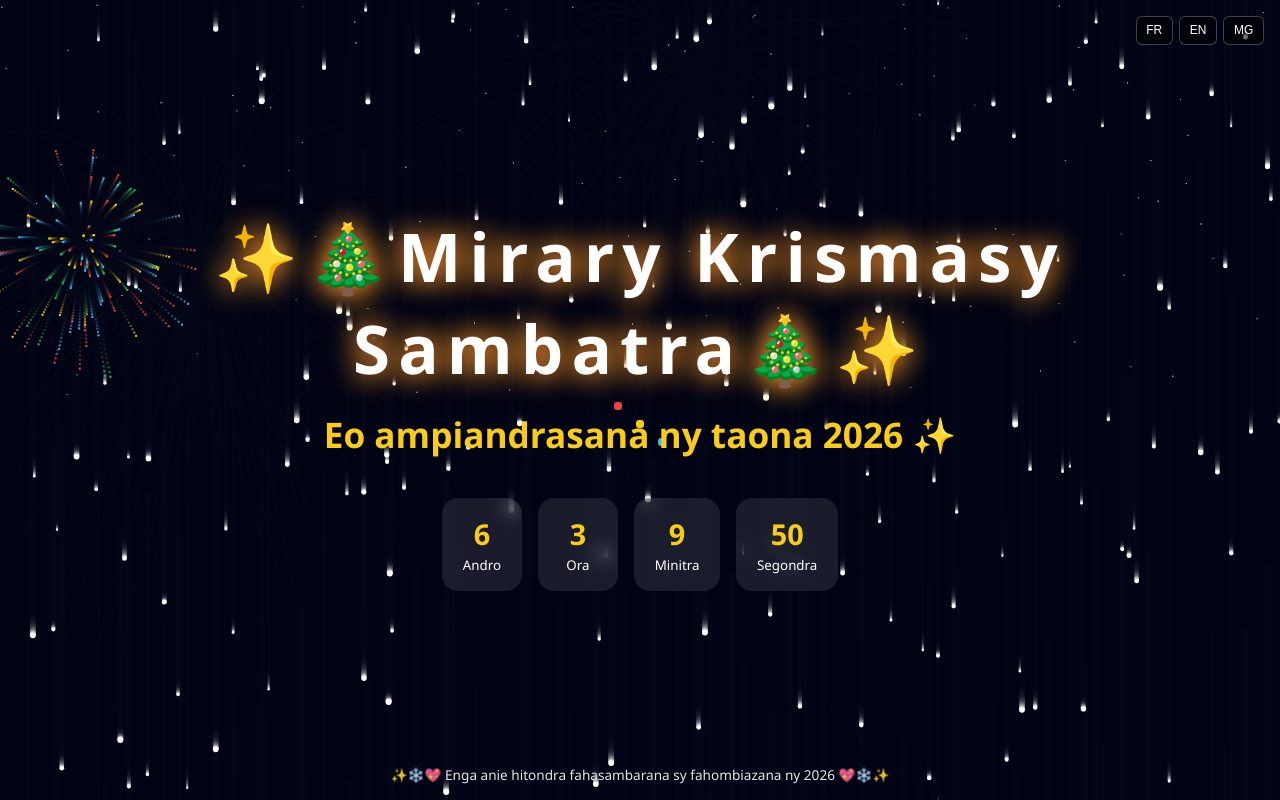
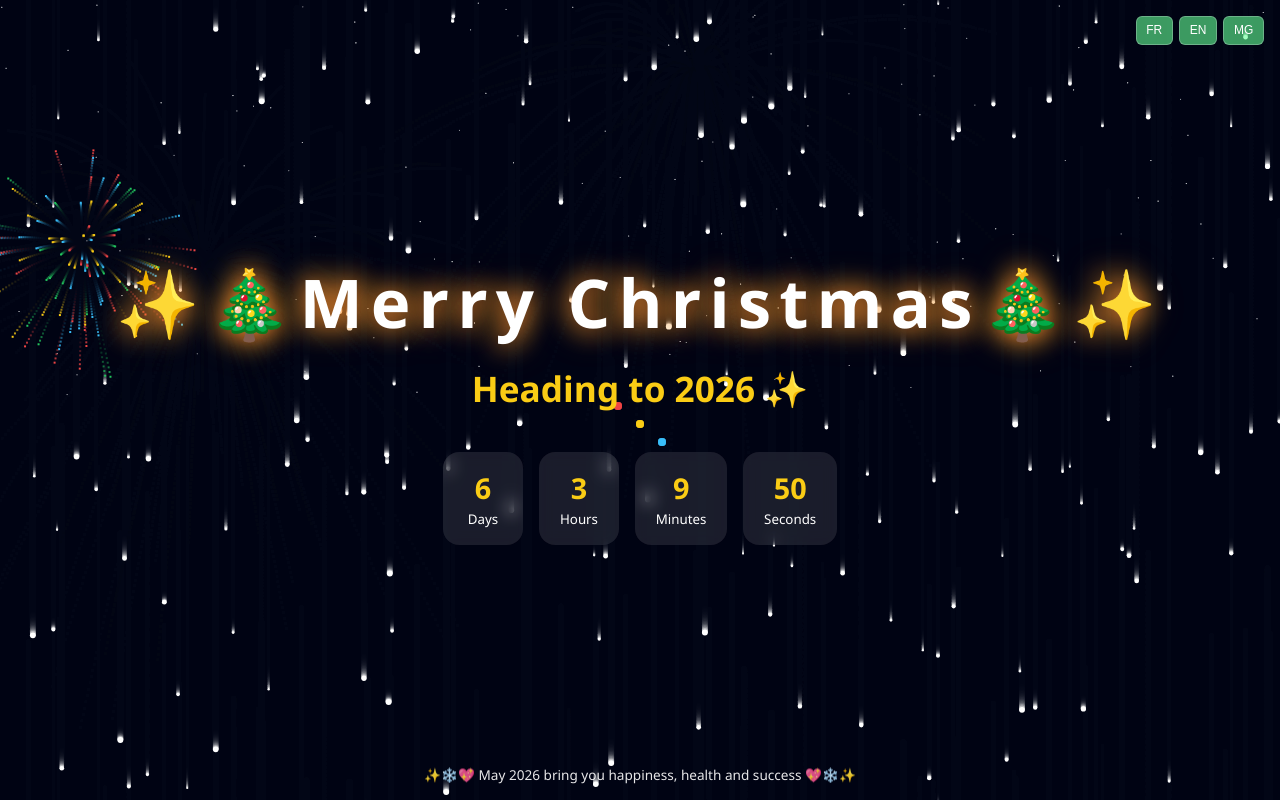
Before and after one commit to mickaelt1410-spec/noel, a plain HTML site: page christmas.html in a window 1280 px wide. Drawn offline with Linux system fonts and the light colour scheme.

Commit message:
Update christmas.html

```diff
--- a/christmas.html
+++ b/christmas.html
@@ -15,7 +15,7 @@ h2{margin-top:1rem;font-size:clamp(1.2rem,4vw,2.2rem);color:var(--gold)}
 .box{background:rgba(255,255,255,.1);backdrop-filter:blur(8px);border-radius:16px;padding:1rem 1.3rem;min-width:80px}
 .box span{display:block;font-size:1.8rem;font-weight:bold;color:var(--gold)}
 .lang{position:fixed;top:1rem;right:1rem;z-index:2;display:flex;gap:.4rem}
-.lang button{background:rgba(0,0,0,.55);border:1px solid rgba(255,255,255,.25);color:#fff;padding:.4rem .6rem;border-radius:6px;cursor:pointer;font-size:.75rem}
+.lang button{background:rgba(100,255,150,0.6);border:1px solid rgba(255,255,255,.25);color:#fff;padding:.4rem .6rem;border-radius:6px;cursor:pointer;font-size:.75rem}
 footer{position:fixed;bottom:1rem;width:100%;text-align:center;font-size:.85rem;opacity:.9;z-index:1}
 @keyframes glow{from{text-shadow:0 0 12px var(--gold)}to{text-shadow:0 0 35px var(--red),0 0 60px var(--gold)}}
 </style>
@@ -143,7 +143,7 @@ function setLang(l){
   ls.textContent=T[l].s2
 }
 
- setLang('mg');
+ setLang('en');
   </script>
 </body>
 </html>
```
